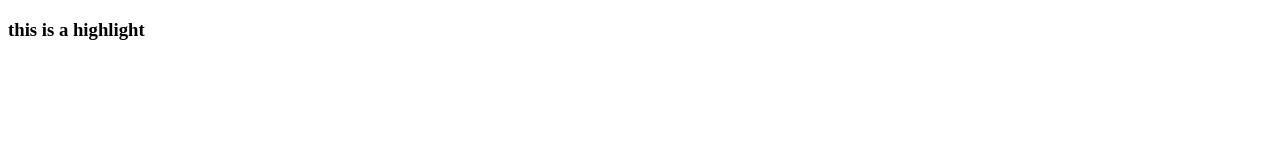
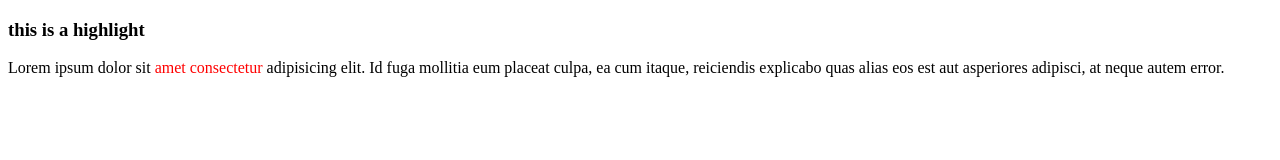
Before and after one commit to MdNiloy101/new-code, a plain HTML site: page index.html in a window 1280 px wide. Drawn offline with Linux system fonts and the light colour scheme.

Commit message:
added style

```diff
--- a/index.html
+++ b/index.html
@@ -7,6 +7,11 @@
 </head>
 <body>
     <h3>this is a highlight</h3>
+    <div>
+        <p>
+            Lorem ipsum dolor sit <span style="color: red;">amet consectetur</span> adipisicing elit. Id fuga mollitia eum placeat culpa, ea cum itaque, reiciendis explicabo quas alias eos est aut asperiores adipisci, at neque autem error.
+        </p>
+    </div>
 
 </body>
 </html>
```
Also changed, not shown: style.css (added).
